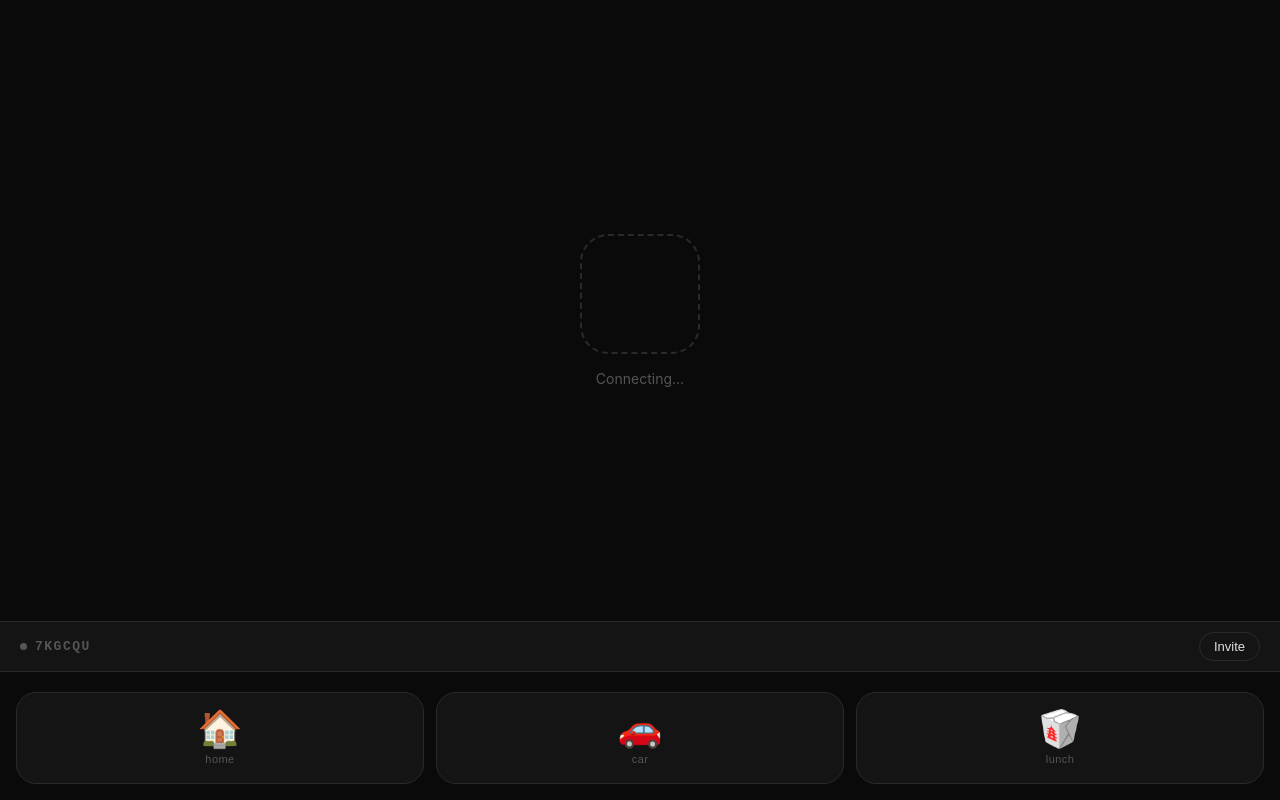
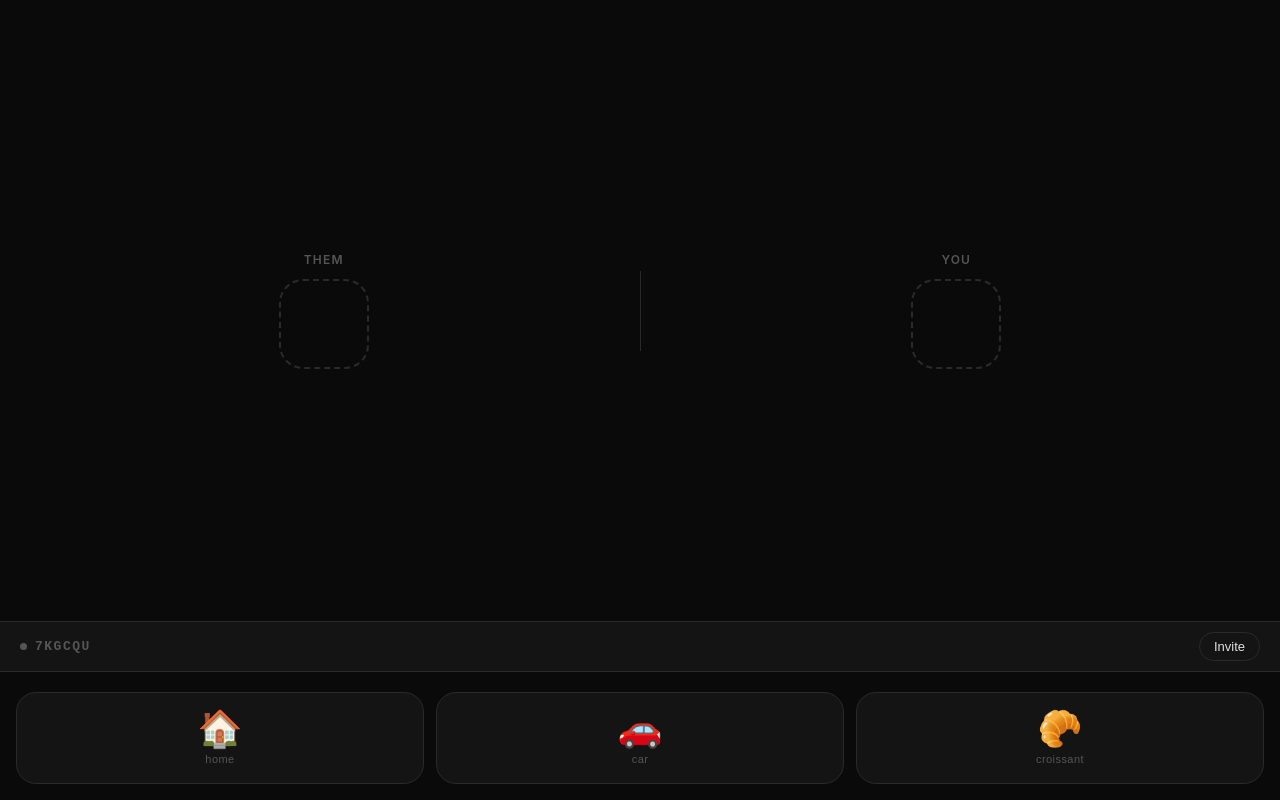
Before and after one commit to InayatKang/emojipoke, a React (Vite) app: page / in a window 1280 px wide. Both pictures are taken after a click on the button "Create a room". Built offline with nearby package versions, Linux system fonts and the light colour scheme; no server answers.

Commit message:
Update Room.jsx

```diff
--- a/src/Room.jsx
+++ b/src/Room.jsx
@@ -4,7 +4,7 @@ import Pusher from 'pusher-js'
 const EMOJIS = [
   { emoji: '🏠', label: 'home', id: 'house' },
   { emoji: '🚗', label: 'car', id: 'car' },
-  { emoji: '🥡', label: 'lunch', id: 'lunch' },
+  { emoji: '🥐', label: 'croissant', id: 'croissant' },
 ]
 
 const PUSHER_KEY = import.meta.env.VITE_PUSHER_KEY
@@ -12,6 +12,7 @@ const PUSHER_CLUSTER = import.meta.env.VITE_PUSHER_CLUSTER || 'us3'
 
 export default function Room({ roomId }) {
   const [received, setReceived] = useState(null)
+  const [sent, setSent] = useState(null)
   const [sending, setSending] = useState(null)
   const [connected, setConnected] = useState(false)
   const [copied, setCopied] = useState(false)
@@ -54,6 +55,7 @@ export default function Room({ roomId }) {
   async function sendEmoji(item) {
     if (sending) return
     setSending(item.id)
+    setSent(item)
     try {
       await fetch('/api/send', {
         method: 'POST',
@@ -84,26 +86,30 @@ export default function Room({ roomId }) {
 
   return (
     <div style={styles.container}>
-      {/* Received emoji display */}
+
       <div style={styles.receivedArea}>
-        {received ? (
-          <div key={receivedKey} style={styles.receivedEmoji}>
-            {received.emoji}
-          </div>
-        ) : (
-          <div style={styles.placeholder}>
-            <div style={styles.placeholderBox} />
-            <span style={styles.placeholderText}>
-              {connected ? 'Waiting for a poke…' : 'Connecting…'}
-            </span>
-          </div>
-        )}
+        <div style={styles.displayBox}>
+          <span style={styles.boxLabel}>them</span>
+          {received
+            ? <div key={receivedKey} style={styles.bigEmoji}>{received.emoji}</div>
+            : <div style={styles.placeholderBox} />}
+        </div>
+        <div style={styles.divider} />
+        <div style={styles.displayBox}>
+          <span style={styles.boxLabel}>you</span>
+          {sent
+            ? <div style={styles.bigEmoji}>{sent.emoji}</div>
+            : <div style={styles.placeholderBox} />}
+        </div>
       </div>
 
-      {/* Room strip */}
       <div style={styles.strip}>
         <div style={styles.roomInfo}>
-          <div style={{ ...styles.dot, background: connected ? 'var(--accent)' : 'var(--text-dim)', boxShadow: connected ? '0 0 6px var(--accent)' : 'none' }} />
+          <div style={{
+            ...styles.dot,
+            background: connected ? 'var(--accent)' : 'var(--text-dim)',
+            boxShadow: connected ? '0 0 6px var(--accent)' : 'none'
+          }} />
           <span style={styles.roomCode}>{roomId}</span>
         </div>
         <button style={styles.shareBtn} onClick={shareRoom}>
@@ -114,7 +120,6 @@ export default function Room({ roomId }) {
         )}
       </div>
 
-      {/* Emoji buttons */}
       <div style={styles.emojiBar}>
         {EMOJIS.map(item => (
           <button
@@ -146,30 +151,42 @@ const styles = {
   receivedArea: {
     flex: 1,
     display: 'flex',
+    flexDirection: 'row',
     alignItems: 'center',
-    justifyContent: 'center',
+    justifyContent: 'space-around',
+    padding: '0 24px',
+    gap: '16px',
   },
-  receivedEmoji: {
-    fontSize: '120px',
-    lineHeight: 1,
-    animation: 'none',
-    filter: 'drop-shadow(0 0 40px rgba(200,240,122,0.3))',
-  },
-  placeholder: {
+  displayBox: {
+    flex: 1,
     display: 'flex',
     flexDirection: 'column',
     alignItems: 'center',
-    gap: '16px',
+    gap: '12px',
+  },
+  boxLabel: {
+    fontSize: '12px',
+    color: 'var(--text-dim)',
+    letterSpacing: '0.1em',
+    textTransform: 'uppercase',
+    fontWeight: '600',
+  },
+  bigEmoji: {
+    fontSize: '80px',
+    lineHeight: 1,
+    filter: 'drop-shadow(0 0 30px rgba(200,240,122,0.25))',
   },
   placeholderBox: {
-    width: '120px',
-    height: '120px',
-    borderRadius: '28px',
+    width: '90px',
+    height: '90px',
+    borderRadius: '24px',
     border: '2px dashed var(--border)',
   },
-  placeholderText: {
-    fontSize: '14px',
-    color: 'var(--text-dim)',
+  divider: {
+    width: '1px',
+    height: '80px',
+    background: 'var(--border)',
+    flexShrink: 0,
   },
   strip: {
     display: 'flex',
```
